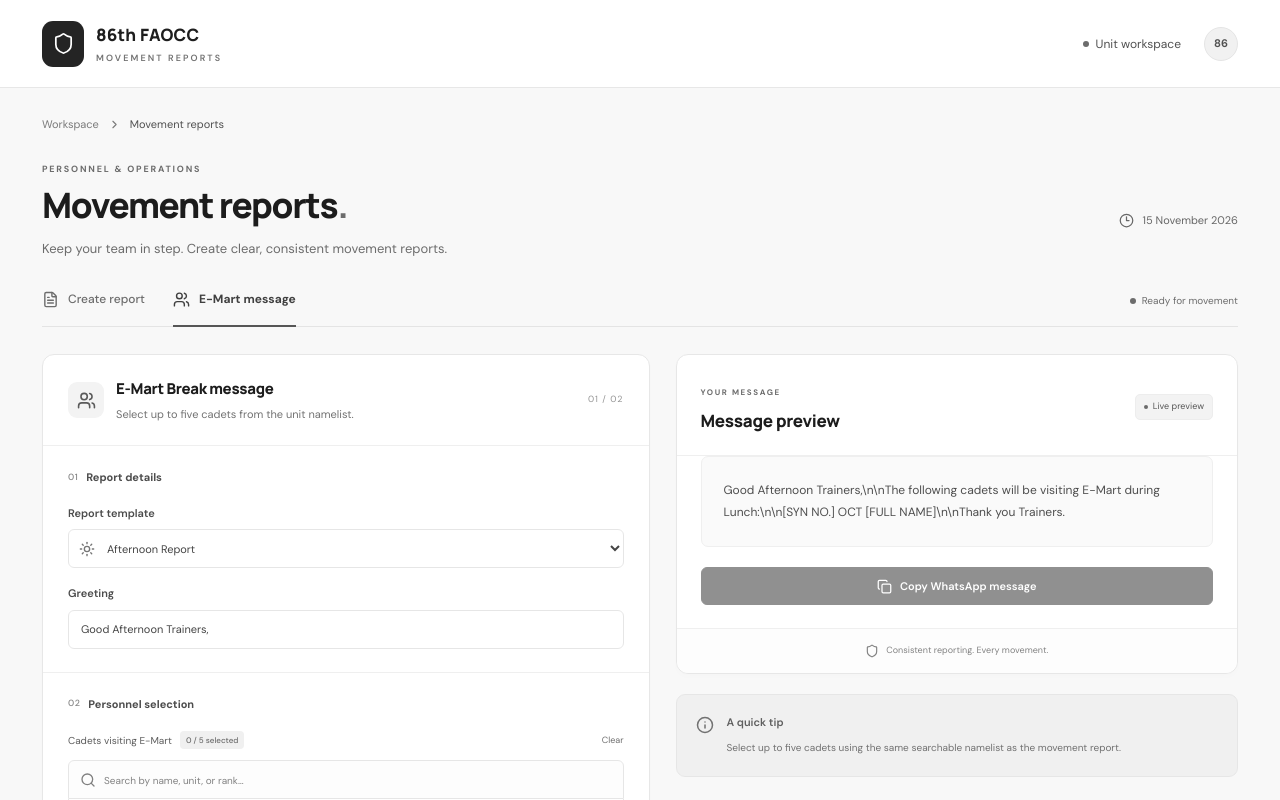
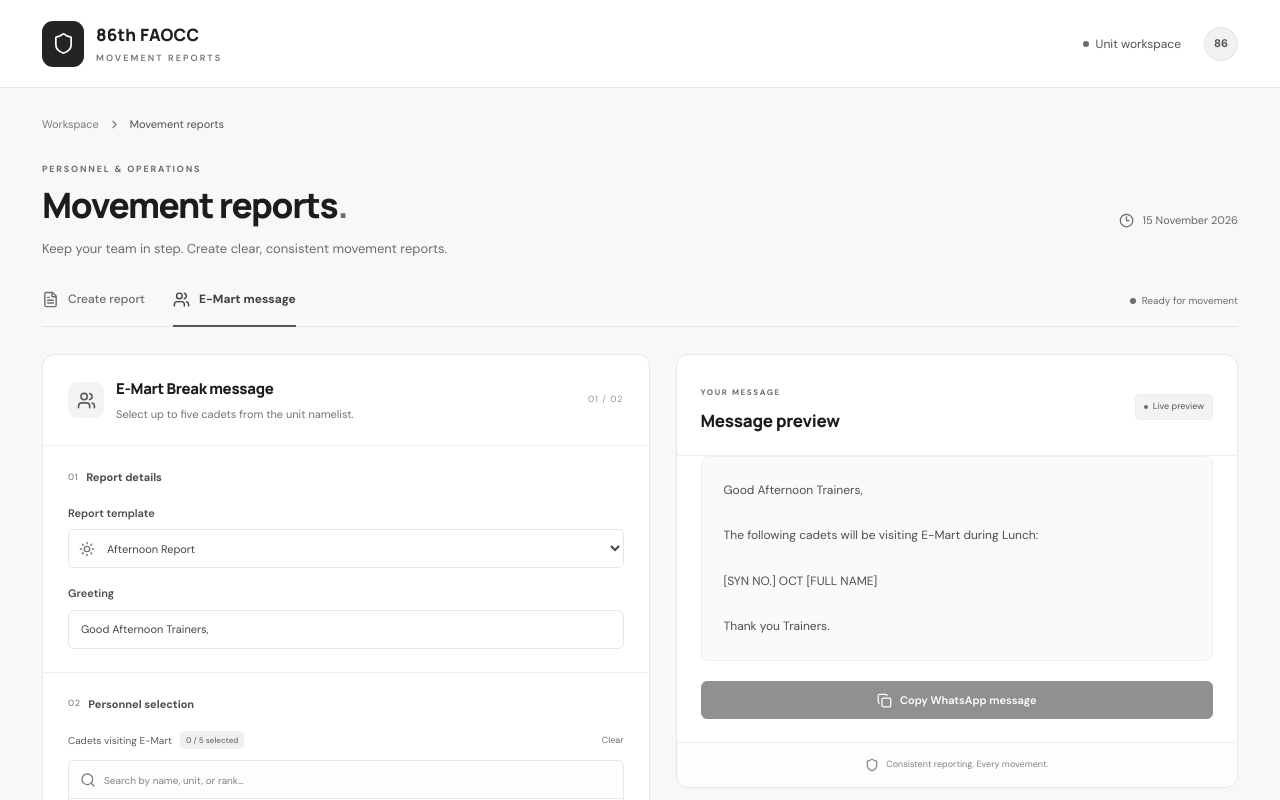
Before and after one commit to Boon-Khai-Lim/team-movement-reports, a React (Vite) app: page / in a window 1280 px wide. Both pictures are taken after a click on the button "E-Mart message". Shown: the top 800 px of the page. Built offline with nearby package versions, Linux system fonts and the light colour scheme.

Commit message:
Fix E-Mart message line breaks

```diff
--- a/src/routes/index.tsx
+++ b/src/routes/index.tsx
@@ -104,8 +104,8 @@ export default function Home() {
         </section>
         <aside className="preview-column"><section className="panel preview-panel">
           <div className="preview-heading"><div><span className="eyebrow">YOUR MESSAGE</span><h2>Message preview</h2></div><span className="preview-status generated"><span/>Live preview</span></div>
-          <pre className="generated-text">{emartGreeting.trim()+"\\n\\nThe following cadets will be visiting E-Mart during Lunch:\\n\\n"+(people.filter(p => emartSelected.includes(p.id)).map(p => `${p.unit} ${p.rank} ${p.name}`).join("\\n\\n") || "[SYN NO.] OCT [FULL NAME]")+"\\n\\nThank you Trainers."}</pre>
-          <div className="report-actions"><button className="btn primary" disabled={!emartGreeting.trim() || !emartSelected.length || loading || loadError} onClick={() => void copy(emartGreeting.trim()+"\\n\\nThe following cadets will be visiting E-Mart during Lunch:\\n\\n"+people.filter(p => emartSelected.includes(p.id)).map(p => `${p.unit} ${p.rank} ${p.name}`).join("\\n\\n")+"\\n\\nThank you Trainers.")}><Copy size={15}/>Copy WhatsApp message</button></div>
+          <pre className="generated-text">{emartGreeting.trim()+"\n\nThe following cadets will be visiting E-Mart during Lunch:\n\n"+(people.filter(p => emartSelected.includes(p.id)).map(p => `${p.unit} ${p.rank} ${p.name}`).join("\n\n") || "[SYN NO.] OCT [FULL NAME]")+"\n\nThank you Trainers."}</pre>
+          <div className="report-actions"><button className="btn primary" disabled={!emartGreeting.trim() || !emartSelected.length || loading || loadError} onClick={() => void copy(emartGreeting.trim()+"\n\nThe following cadets will be visiting E-Mart during Lunch:\n\n"+people.filter(p => emartSelected.includes(p.id)).map(p => `${p.unit} ${p.rank} ${p.name}`).join("\n\n")+"\n\nThank you Trainers.")}><Copy size={15}/>Copy WhatsApp message</button></div>
           <div className="preview-bottom"><Shield size={14}/>Consistent reporting. Every movement.</div>
         </section><div className="tip-card"><span className="tip-icon"><Info size={18}/></span><div><h3>A quick tip</h3><p>Select up to five cadets using the same searchable namelist as the movement report.</p></div></div></aside>
       </div> : <div className="report-grid">
```
